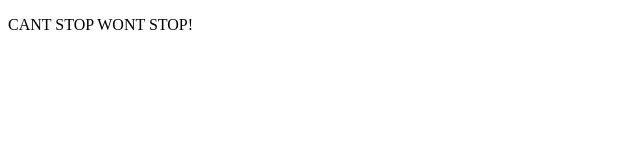
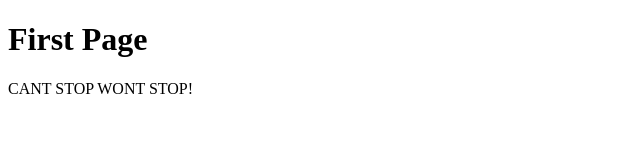
Before and after one commit to MylesColeman14/MylesColeman14.github.io, a plain HTML site: page index.html in a window 1280 px wide. Shown: the whole page, without its empty margins (0-640 px from the left). Drawn offline with Linux system fonts and the light colour scheme.

Commit message:
second state

```diff
--- a/index.html
+++ b/index.html
@@ -5,6 +5,7 @@
 	<title>ME</title>
 </head>
 <body>
+	<h1>First Page</h1>
 	<p>
 		CANT STOP WONT STOP!
 	</p>
```
